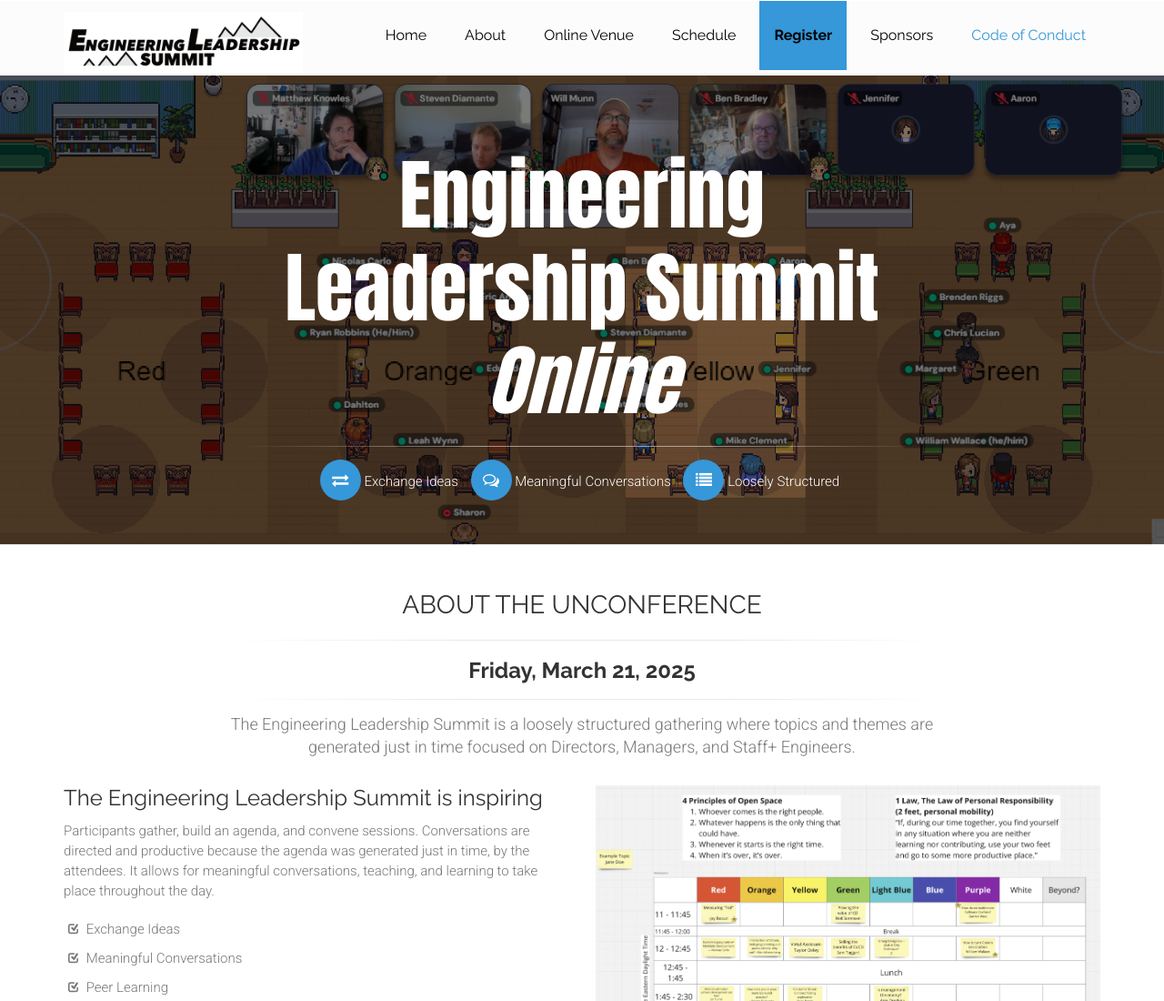
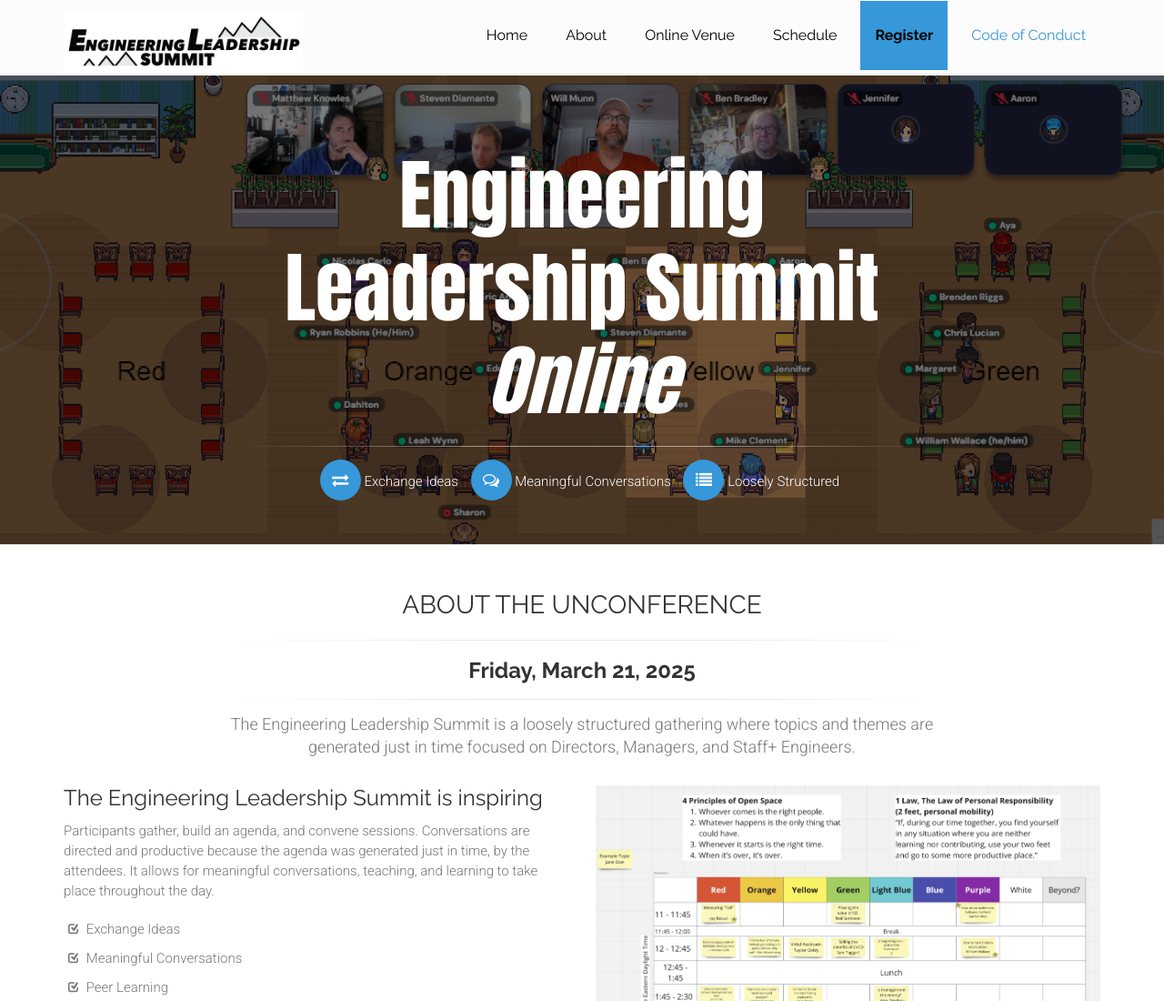
Before and after one commit to ELSummit/ELSummit.github.io, a plain HTML site: page index.html in a window 1280 px wide. Shown: the top 1100 px of the page at 91% size. Drawn offline with Linux system fonts and the light colour scheme; a web font is replaced by a local one.

Commit message:
remove sponsor link

```diff
--- a/index.html
+++ b/index.html
@@ -172,9 +172,6 @@
 														<a href="#registration" type="button" class="btn-default">
 															<b>Register</b>
 														</a>
-													</li>
-													<li>
-														<a href="#sponsors">Sponsors</a>
 													</li>
 													<li>
 														<a href="#coc">Code of Conduct</a>
```
